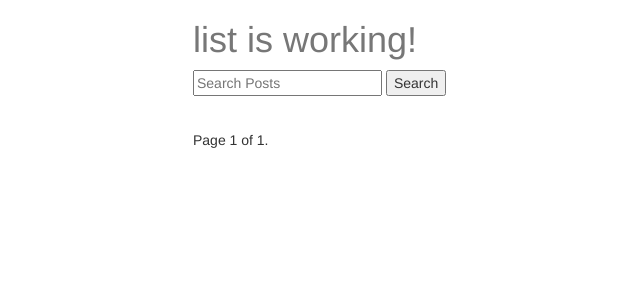
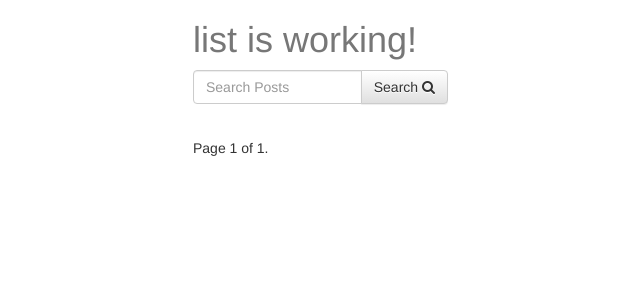
Before and after one commit to ande0581/try_django_1.9, a Django app: page /posts/ in a window 1280 px wide. Shown: the top 300 px of the page, without its empty margins (177-817 px from the left). Run offline with Django 3.2, Linux system fonts and the light colour scheme; data that the repository does not hold is empty; some libraries are stand-ins or nearby versions.

Commit message:
added font awesome to form input

```diff
--- a/src/templates/_base.html
+++ b/src/templates/_base.html
@@ -38,6 +38,8 @@
         integrity="sha384-Tc5IQib027qvyjSMfHjOMaLkfuWVxZxUPnCJA7l2mCWNIpG9mGCD8wGNIcPD7Txa" crossorigin="anonymous"></script>
 
 <script src="https://cdnjs.cloudflare.com/ajax/libs/marked/0.3.6/marked.min.js"></script>
+
+<link rel="stylesheet" href="https://maxcdn.bootstrapcdn.com/font-awesome/4.7.0/css/font-awesome.min.css" >
 
 <script type="text/javascript">
     $(document).ready(function(){
--- a/src/templates/post_list.html
+++ b/src/templates/post_list.html
@@ -3,9 +3,15 @@
 {% block content %}
 <div class="col-sm-6 col-sm-offset-3">
     <h1>{{ title }} is working!</h1>
-<form method="GET" action="">
-    <input type="text" name="q" placeholder="Search Posts" value="{{ request.GET.q }}"/>
-    <input type="submit" value="Search" />
+<form method="GET" action="" class="row">
+    <div class="col-sm-6">
+        <div class="input-group">
+            <input class='form-control' type="text" name="q" placeholder="Search Posts" value="{{ request.GET.q }}"/>
+            <span class="input-group-btn">
+                <button class="btn btn-default" type="submit">Search <i class="fa fa-search"></i></button>
+            </span>
+        </div>
+    </div>
 </form>
 
 {% for obj in object_list %}
```
